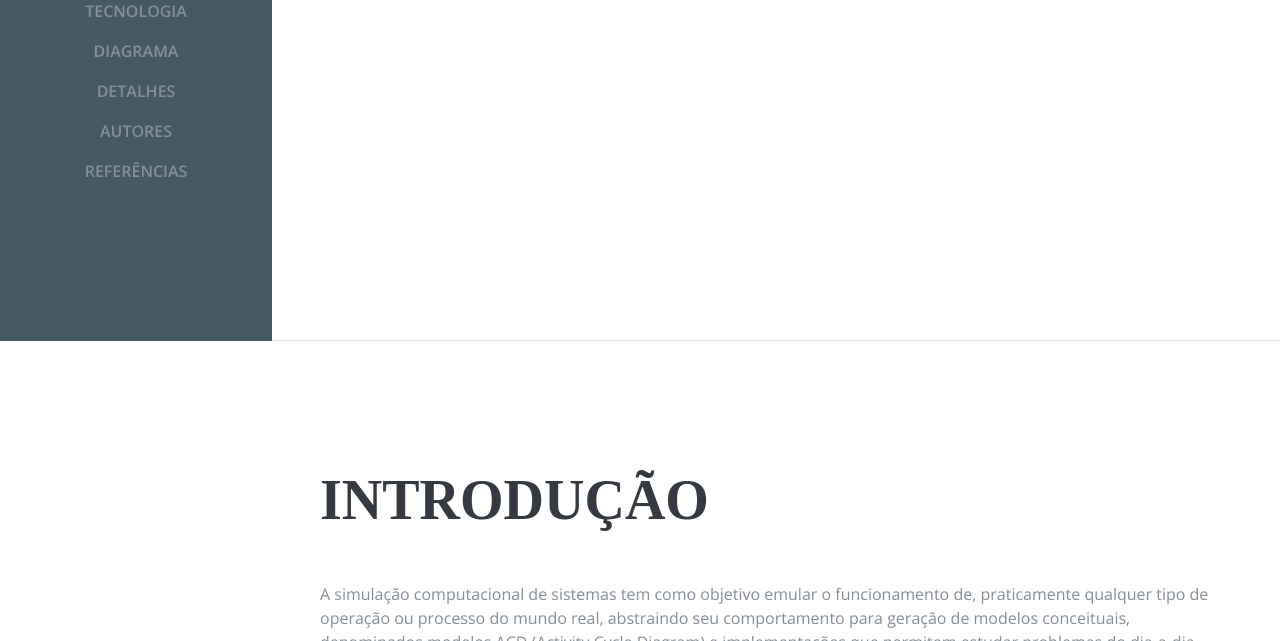
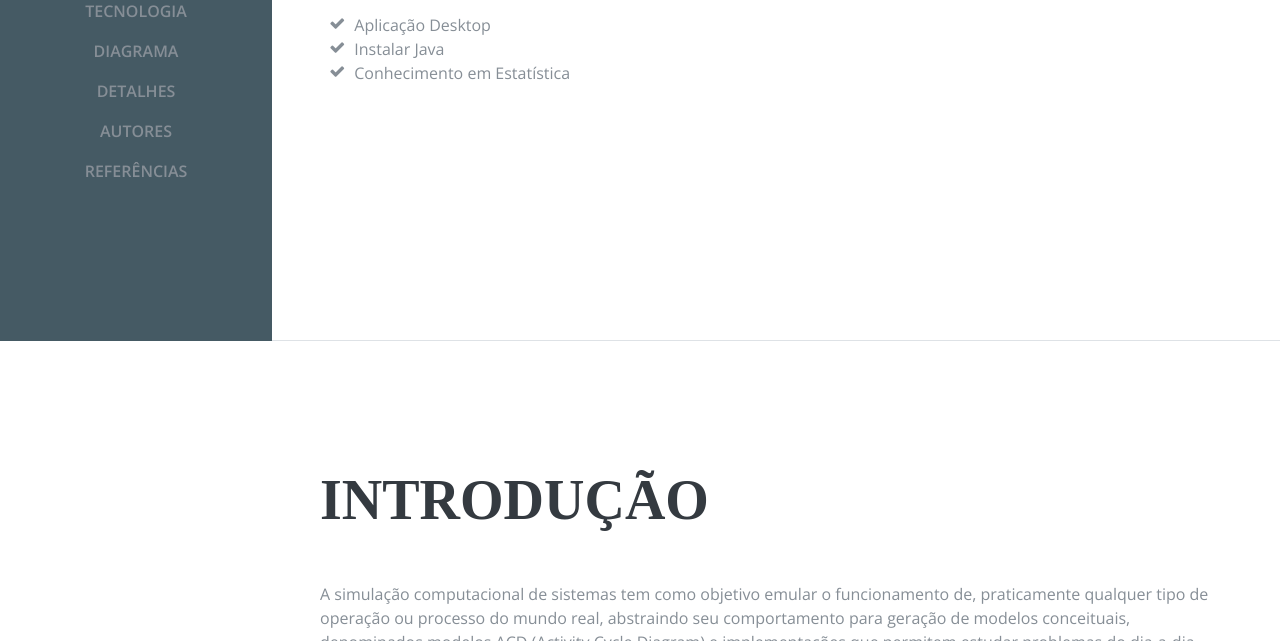
Before and after one commit to renatofelixdev/simuled, a plain HTML site: page index.html in a window 1280 px wide. Shown: the part 459-1100 px from the top of the page. Drawn offline with nearby package versions, Linux system fonts and the light colour scheme; a web font is replaced by a local one.

Commit message:
requisitos

```diff
--- a/index.html
+++ b/index.html
@@ -90,8 +90,21 @@
             <span class="text-primary">ED</span>
           </h1>
           <div class="subheading mb-5">Simulador de Eventos Discretos
-            <a onclick="downloadFile()" style="margin-left: 20px;color: #bd5d38!important;"><i class="fa fa-download" style="margin-right: 7px;"></i>DOWNLOAD</a>
+            <a onclick="downloadFile()" style="margin-left: 20px;color: #bd5d38!important;cursor: pointer;"><i class="fa fa-download" style="margin-right: 7px;"></i>DOWNLOAD</a>
           </div>
+		  <div class="subheading mb-3">Características e Requisitos</div>
+          <ul class="fa-ul mb-0">
+			<li>
+              <a href="https://www.java.com/pt_BR/"><i class="fa-li fa fa-check"></i>
+              Aplicação Desktop</a></li>
+            <li>
+              <a href="https://www.java.com/pt_BR/"><i class="fa-li fa fa-check"></i>
+              Instalar Java</a></li>
+            <li>
+              <i class="fa-li fa fa-check"></i>
+              Conhecimento em Estatística
+			  </li>
+          </ul>
           <!--<ul class="list-inline list-social-icons mb-0">
             <li class="list-inline-item">
               <a href="#">
```
